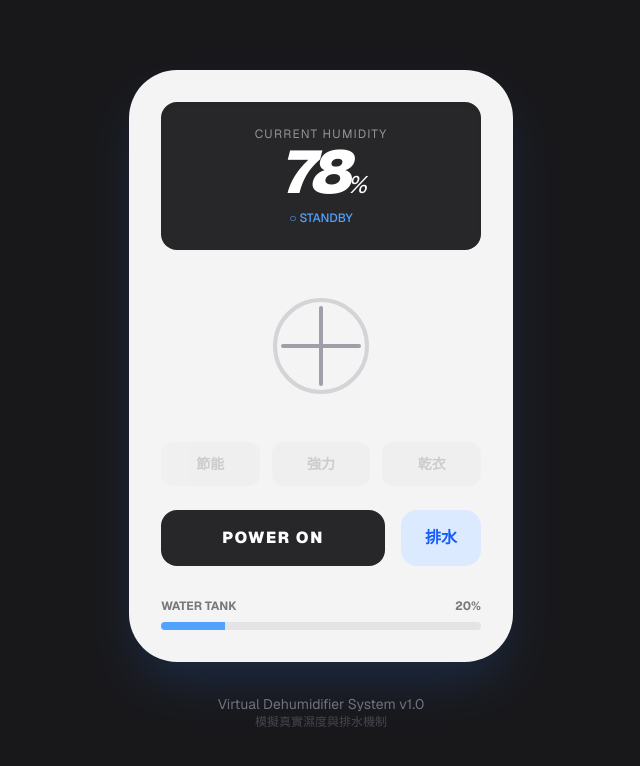
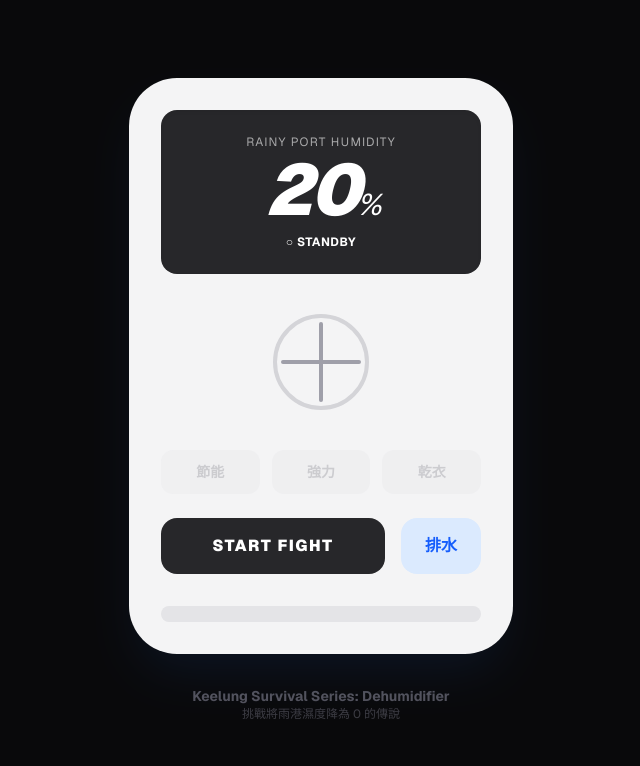
Before and after one commit to AAAzZ11/fish_website, a Next.js app: page / in a window 1280 px wide. Shown: the top 766 px of the page, without its empty margins (319-959 px from the left). Built offline with nearby package versions, Linux system fonts and the light colour scheme.

Commit message:
今天改了什麼

```diff
--- a/app/page.tsx
+++ b/app/page.tsx
@@ -1,69 +1,136 @@
 "use client";
 
-import { useState, useEffect } from "react";
+import { useState, useEffect, useRef } from "react";
+// 引入彩帶套件
+import Confetti from "react-confetti";
 
 // 定義模式設定
 const MODES = [
   { id: "eco", label: "節能", power: 1, target: 55, color: "bg-green-500" },
   { id: "high", label: "強力", power: 3, target: 40, color: "bg-blue-500" },
-  { id: "dry", label: "乾衣", power: 5, target: 30, color: "bg-purple-500" },
+  { id: "dry", label: "乾衣", power: 5, target: 0, color: "bg-purple-500" }, // 將乾衣目標設為 0
 ];
 
-export default function Dehumidifier() {
+export default function KeelungDehumidifier() {
   // --- 狀態管理 ---
-  const [humidity, setHumidity] = useState(78); // 當前濕度
-  const [activeModeId, setActiveModeId] = useState<string | null>(null); // 運作模式
-  const [waterLevel, setWaterLevel] = useState(20); // 水箱百分比
-  const [isPowerOn, setIsPowerOn] = useState(false); // 電源狀態
+  const [humidity, setHumidity] = useState(15); // 為了方便測試，初始濕度設低一點
+  const [activeModeId, setActiveModeId] = useState<string | null>(null);
+  const [waterLevel, setWaterLevel] = useState(0); // 水箱百分比
+  const [isPowerOn, setIsPowerOn] = useState(false);
+  const [isQualifiedKeelunger, setIsQualifiedKeelunger] = useState(false); // 是否達成基隆人成就
+
+  // 用於獲取視窗大小以載入彩帶
+  const [windowSize, setWindowSize] = useState({ width: 0, height: 0 });
+  const mainRef = useRef<HTMLDivElement>(null);
 
   // --- 核心邏輯：模擬環境變化 ---
   useEffect(() => {
     const interval = setInterval(() => {
       const currentMode = MODES.find((m) => m.id === activeModeId);
 
-      if (isPowerOn && currentMode && waterLevel < 100) {
-        // 1. 如果開機且水箱未滿：濕度下降
-        setHumidity((prev) => (prev > currentMode.target ? prev - 1 : prev));
-        // 2. 水箱水位上升
-        setWaterLevel((prev) => Math.min(prev + 0.5, 100));
-      } else {
-        // 3. 待機中：濕度隨空氣緩慢回升
-        setHumidity((prev) => (prev < 80 ? prev + 0.1 : prev));
+      // 當濕度大於 0 時的正常運作邏輯
+      if (isPowerOn && currentMode && waterLevel < 100 && humidity > 0) {
+        setHumidity((prev) => Math.max(prev - 0.5 * currentMode.power, 0)); // 確保不會變成負數
+        setWaterLevel((prev) => Math.min(prev + 0.2 * currentMode.power, 100));
+      } else if (!isPowerOn && humidity < 85 && !isQualifiedKeelunger) {
+        // 關機且未達成成就時，基隆的空氣會讓濕度快速回升
+        setHumidity((prev) => prev + 0.5);
       }
-    }, 1000);
+    }, 500); // 加快一點速度以便測試
 
     return () => clearInterval(interval);
-  }, [isPowerOn, activeModeId, waterLevel]);
+  }, [isPowerOn, activeModeId, waterLevel, humidity, isQualifiedKeelunger]);
+
+  // --- 特效邏輯：監測濕度是否歸零 ---
+  useEffect(() => {
+    if (humidity <= 0 && !isQualifiedKeelunger) {
+      setIsQualifiedKeelunger(true);
+      setIsPowerOn(false); // 達成成就後自動關機，象徵基隆終於乾了
+
+      // 設定彩帶範圍為當前視窗
+      if (typeof window !== "undefined") {
+        setWindowSize({ width: window.innerWidth, height: window.innerHeight });
+      }
+    }
+  }, [humidity, isQualifiedKeelunger]);
 
   // --- 處理函式 ---
   const togglePower = () => {
+    if (isQualifiedKeelunger) return; // 達成成就後禁用電源，直到重置
     setIsPowerOn(!isPowerOn);
     if (!isPowerOn && !activeModeId) setActiveModeId("eco");
   };
 
   const emptyWater = () => setWaterLevel(0);
 
+  // 重置按鈕（方便再次測試用）
+  const resetChallenge = () => {
+    setHumidity(80);
+    setIsQualifiedKeelunger(false);
+    setWaterLevel(0);
+    setActiveModeId(null);
+  };
+
   return (
-    <main className="flex h-screen w-full flex-col items-center justify-center bg-zinc-900 p-4 text-white font-sans">
+    <main ref={mainRef} className="relative flex h-screen w-full flex-col items-center justify-center bg-zinc-950 p-4 text-white font-sans overflow-hidden">
+
+      {/* 滿足條件時顯示全螢幕彩帶 */}
+      {isQualifiedKeelunger && (
+        <Confetti
+          width={windowSize.width}
+          height={windowSize.height}
+          recycle={true} // 讓彩帶持續飄落
+          numberOfPieces={400}
+          gravity={0.05} // 讓彩帶飄慢一點，比較有唯美感
+          colors={['#A78BFA', '#60A5FA', '#34D399', '#FBBF24', '#F87171']} // 自定義夢幻配色
+        />
+      )}
+
+      {/* 基隆人成就達成彈出視窗 */}
+      {isQualifiedKeelunger && (
+        <div className="absolute inset-0 z-50 flex items-center justify-center bg-black/80 backdrop-blur-md p-6">
+          <div className="bg-zinc-100 rounded-3xl p-10 text-center shadow-2xl shadow-purple-500/50 border-4 border-purple-400 max-w-lg scale-in-center">
+            <div className="text-8xl mb-6">🏆</div>
+            <h2 className="text-5xl font-black text-zinc-900 leading-tight mb-4 tracking-tighter">
+              恭喜你完成了除溼！
+            </h2>
+            <p className="text-2xl text-purple-700 font-bold mb-8 leading-relaxed">
+              你現在是個合格的<span className="bg-purple-200 px-2 py-1 rounded-lg">基隆人</span>了。
+            </p>
+            <p className="text-zinc-600 mb-10 text-lg">在基隆能把濕度降到 0%，你創造了歷史！空氣終於不是液態的了。</p>
+            <button
+              onClick={resetChallenge}
+              className="bg-zinc-900 text-white px-8 py-4 rounded-full font-bold text-lg hover:bg-zinc-700 transition-all"
+            >
+              再次挑戰基隆氣候
+            </button>
+          </div>
+        </div>
+      )}
 
       {/* 機器主體 */}
-      <div className="relative w-full max-w-sm rounded-[3rem] bg-zinc-100 p-8 text-zinc-800 shadow-2xl shadow-blue-500/20">
+      <div className={`relative w-full max-w-sm rounded-[3rem] bg-zinc-100 p-8 text-zinc-800 shadow-2xl transition-all duration-1000 ${isQualifiedKeelunger ? 'shadow-purple-500/50 scale-105' : 'shadow-blue-500/10'}`}>
 
         {/* 上方螢幕顯示區 */}
-        <div className="mb-8 rounded-2xl bg-zinc-800 p-6 text-center text-white shadow-inner">
-          <div className="text-xs uppercase tracking-widest opacity-50">Current Humidity</div>
-          <div className="text-6xl font-black italic tracking-tighter">
-            {Math.round(humidity)}<span className="text-2xl font-normal">%</span>
+        <div className={`mb-8 rounded-2xl p-6 text-center text-white shadow-inner transition-colors ${isQualifiedKeelunger ? 'bg-purple-600' : 'bg-zinc-800'}`}>
+          <div className="text-xs uppercase tracking-widest opacity-60">Rainy Port Humidity</div>
+          <div className="text-7xl font-black italic tracking-tighter my-1">
+            {Math.round(humidity)}<span className="text-3xl font-normal">%</span>
           </div>
-          <div className="mt-2 text-xs font-medium text-blue-400">
-            {isPowerOn && waterLevel < 100 ? "● SYSTEM RUNNING" : "○ STANDBY"}
+          <div className="mt-2 text-xs font-bold tracking-wider">
+            {isQualifiedKeelunger
+              ? "🏆 MISSION ACCOMPLISHED"
+              : (isPowerOn && waterLevel < 100 ? "● FIGHTING MOISTURE" : "○ STANDBY")}
           </div>
         </div>
 
         {/* 視覺風扇動畫 */}
-        <div className="flex justify-center py-4">
-          <div className={`h-24 w-24 rounded-full border-4 border-zinc-300 flex items-center justify-center ${isPowerOn && waterLevel < 100 ? 'animate-spin' : ''}`}
-               style={{ animationDuration: activeModeId === 'high' ? '0.5s' : '1.5s' }}>
+        <div className="flex justify-center py-2 relative">
+          {isQualifiedKeelunger && (
+            <div className="absolute inset-0 flex items-center justify-center text-6xl rotate-12">☀️</div>
+          )}
+          <div className={`h-24 w-24 rounded-full border-4 border-zinc-300 flex items-center justify-center transition-opacity ${isQualifiedKeelunger ? 'opacity-0' : 'opacity-100'} ${isPowerOn && waterLevel < 100 ? 'animate-spin' : ''}`}
+               style={{ animationDuration: activeModeId === 'high' ? '0.3s' : '1s' }}>
             <div className="h-1 w-20 bg-zinc-400 rounded-full"></div>
             <div className="absolute h-20 w-1 bg-zinc-400 rounded-full"></div>
           </div>
@@ -74,7 +141,7 @@ export default function Dehumidifier() {
           {MODES.map((mode) => (
             <button
               key={mode.id}
-              disabled={!isPowerOn}
+              disabled={!isPowerOn || isQualifiedKeelunger}
               onClick={() => setActiveModeId(mode.id)}
               className={`rounded-xl py-3 text-sm font-bold transition-all ${
                 activeModeId === mode.id && isPowerOn
@@ -91,48 +158,55 @@ export default function Dehumidifier() {
         <div className="mt-6 flex gap-4">
           <button
             onClick={togglePower}
-            className={`flex-1 rounded-2xl py-4 font-black tracking-widest transition-all ${
+            disabled={isQualifiedKeelunger}
+            className={`flex-1 rounded-2xl py-4 font-black tracking-widest transition-all disabled:opacity-30 ${
               isPowerOn ? "bg-red-500 text-white" : "bg-zinc-800 text-white"
             }`}
           >
-            {isPowerOn ? "OFF" : "POWER ON"}
+            {isPowerOn ? "OFF" : "START FIGHT"}
           </button>
 
           <button
             onClick={emptyWater}
-            className="rounded-2xl bg-blue-100 px-6 font-bold text-blue-600 hover:bg-blue-200"
+            className="rounded-2xl bg-blue-100 px-6 font-bold text-blue-600 hover:bg-blue-200 disabled:opacity-50"
+            disabled={isQualifiedKeelunger}
           >
             排水
           </button>
         </div>
 
         {/* 水箱進度條 */}
-        <div className="mt-8">
-          <div className="mb-2 flex justify-between text-xs font-bold uppercase opacity-60">
-            <span>Water Tank</span>
-            <span>{Math.round(waterLevel)}%</span>
-          </div>
-          <div className="h-2 w-full overflow-hidden rounded-full bg-zinc-200">
-            <div
-              className={`h-full transition-all duration-500 ${waterLevel > 90 ? 'bg-red-500' : 'bg-blue-400'}`}
-              style={{ width: `${waterLevel}%` }}
-            />
-          </div>
+        <div className="mt-8 overflow-hidden rounded-xl bg-zinc-200 p-1">
+          <div
+            className={`h-2 rounded-lg transition-all duration-500 ${waterLevel > 90 ? 'bg-red-500' : 'bg-blue-400'}`}
+            style={{ width: `${waterLevel}%` }}
+          />
         </div>
 
         {/* 水滿警告標籤 */}
-        {waterLevel >= 100 && (
+        {waterLevel >= 100 && !isQualifiedKeelunger && (
           <div className="absolute -top-4 left-1/2 -translate-x-1/2 rounded-full bg-red-600 px-6 py-2 text-sm font-bold text-white shadow-xl animate-bounce">
-            ⚠️ 水箱已滿
+            ⚠️ 水箱已滿 (在基隆很正常)
           </div>
         )}
       </div>
 
       {/* 底部說明 */}
-      <div className="mt-8 text-center text-zinc-500">
-        <p className="text-sm">Virtual Dehumidifier System v1.0</p>
-        <p className="text-xs opacity-50">模擬真實濕度與排水機制</p>
+      <div className="mt-8 text-center text-zinc-600">
+        <p className="text-sm font-bold">Keelung Survival Series: Dehumidifier</p>
+        <p className="text-xs opacity-70">挑戰將雨港濕度降為 0 的傳說</p>
       </div>
+
+      {/* 簡單的 CSS 動畫 */}
+      <style jsx global>{`
+        @keyframes scale-in-center {
+          0% { transform: scale(0); opacity: 0; }
+          100% { transform: scale(1); opacity: 1; }
+        }
+        .scale-in-center {
+          animation: scale-in-center 0.5s cubic-bezier(0.250, 0.460, 0.450, 0.940) both;
+        }
+      `}</style>
     </main>
   );
 }
--- a/package.json
+++ b/package.json
@@ -11,6 +11,7 @@
   "dependencies": {
     "next": "16.2.4",
     "react": "19.2.4",
+    "react-confetti": "^6.4.0",
     "react-dom": "19.2.4"
   },
   "devDependencies": {
```
Also changed, not shown: 1 other file (tests, documents, lock files or other folders).
